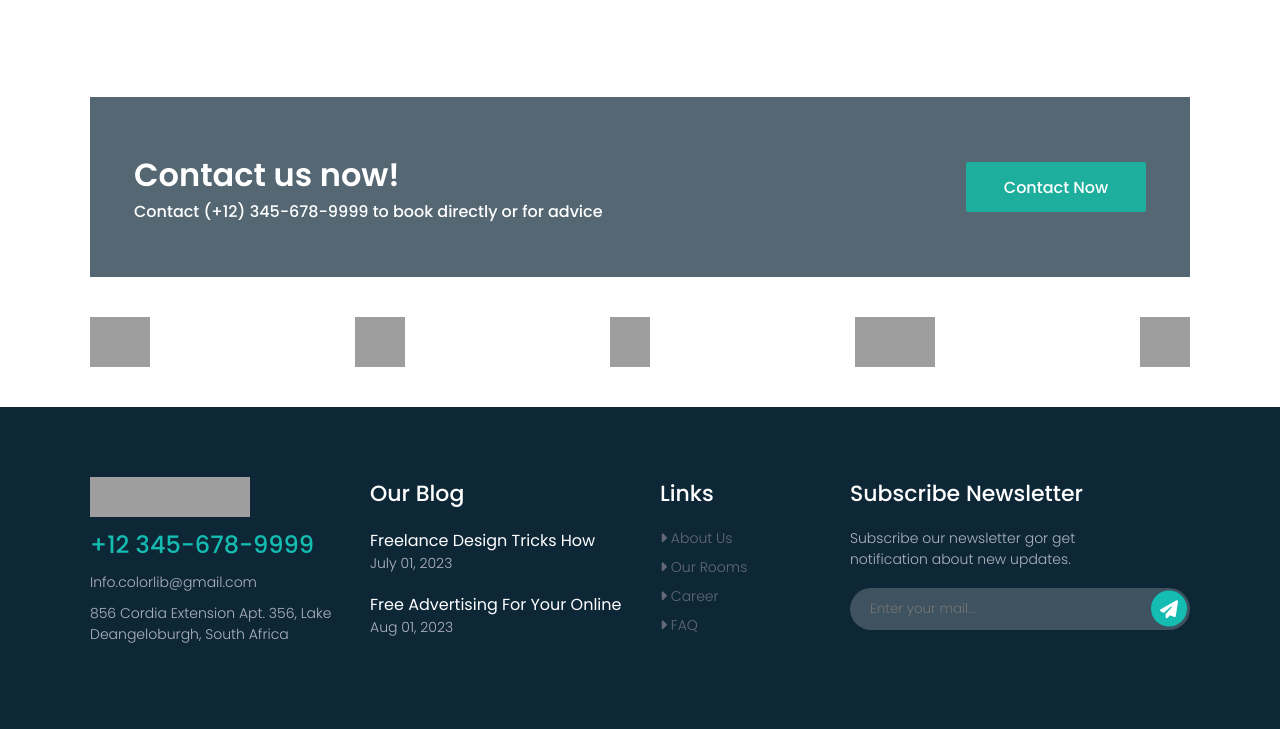
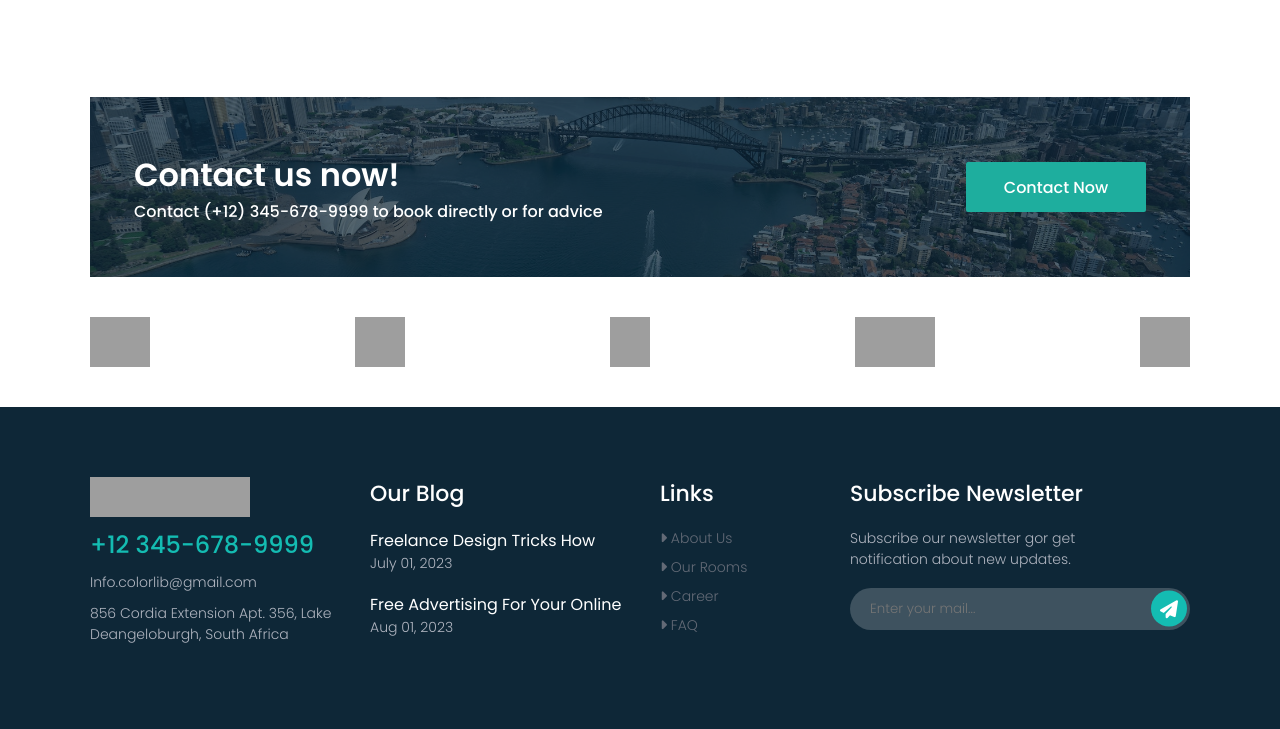
Before and after one commit to fromlankon/Hotel, a plain HTML site: page src/HTML/news.html in a window 1280 px wide. Shown: the part 2539-3268 px from the top of the page. Drawn offline with Linux system fonts and the light colour scheme; the site is published under a folder, as on GitHub Pages, so addresses that start at the root find nothing; grey boxes are pictures that could not be loaded.

Commit message:
version2

```diff
--- a/src/CSS/about.css
+++ b/src/CSS/about.css
@@ -401,12 +401,14 @@ html {
     display: flex;
 }
 
-/* @media only screen and (max-width: 1300px) {
-    .section3img {
-        width: 1300px;
-        background-position: bottom;
-    }
-} */
+.cover {
+    width: 100%;
+    height: 180px;
+    background-image: url('../img/10.jpg');
+    background-position: center;
+    background-size: cover;
+    position: relative;
+}
 
 @media only screen and (max-width: 1200px) {
     .section2Div {
--- a/src/CSS/components/cover.css
+++ b/src/CSS/components/cover.css
@@ -14,15 +14,6 @@
     justify-content: center;
     flex-direction: column;
     margin-bottom: 40px;
-}
-
-.cover {
-    width: 100%;
-    height: 180px;
-    background-image: url('/src/img/10.jpg');
-    background-position: center;
-    background-size: cover;
-    position: relative;
 }
 
 .coverOverlay {
--- a/src/CSS/contact.css
+++ b/src/CSS/contact.css
@@ -338,6 +338,15 @@ html{
     scroll-behavior: smooth;
 }
 
+.cover {
+    width: 100%;
+    height: 180px;
+    background-image: url('../img/10.jpg');
+    background-position: center;
+    background-size: cover;
+    position: relative;
+}
+
 @media only screen and (max-width: 1160px) {
     .text3{
         font-size: 14px;
--- a/src/CSS/news.css
+++ b/src/CSS/news.css
@@ -505,6 +505,15 @@ html {
     scroll-behavior: smooth;
 }
 
+.cover {
+    width: 100%;
+    height: 180px;
+    background-image: url('../img/10.jpg');
+    background-position: center;
+    background-size: cover;
+    position: relative;
+}
+
 @media only screen and (max-width: 1180px) {
     .section2width {
         flex-direction: column;
--- a/src/CSS/rooms.css
+++ b/src/CSS/rooms.css
@@ -542,6 +542,15 @@ html{
     scroll-behavior: smooth;
 }
 
+.cover {
+    width: 100%;
+    height: 180px;
+    background-image: url('../img/10.jpg');
+    background-position: center;
+    background-size: cover;
+    position: relative;
+}
+
 @media only screen and (max-width: 1200px) {
     .topDiv{
         flex-direction: column;
```
